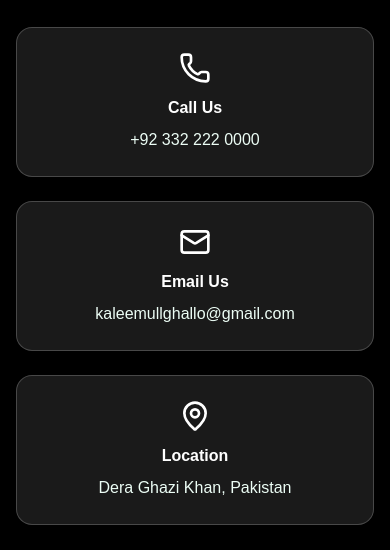
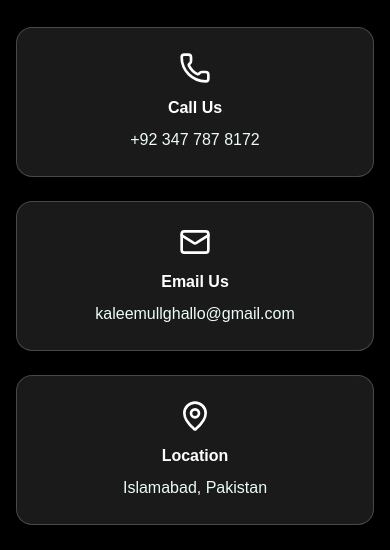
Before and after one commit to connect2abdulaziz/online-quran-academy, a Next.js app: page / in a window 390 px wide. Shown: the part 6580-7130 px from the top of the page. Built offline with nearby package versions, Linux system fonts and the light colour scheme.

Commit message:
phone no and location setup

```diff
--- a/app/page.tsx
+++ b/app/page.tsx
@@ -409,7 +409,7 @@ const QuranAcademy = () => {
             <a href="tel:+923322220000" className="bg-white/10 backdrop-blur-sm rounded-2xl p-6 hover:bg-white/20 transition-all border border-white/20">
               <Phone className="w-8 h-8 mx-auto mb-3" />
               <h3 className="font-bold mb-2">Call Us</h3>
-              <p className="text-emerald-50">+92 332 222 0000</p>
+              <p className="text-emerald-50">+92 347 787 8172</p>
             </a>
 
             <a href="mailto:kaleemullghallo@gmail.com" className="bg-white/10 backdrop-blur-sm rounded-2xl p-6 hover:bg-white/20 transition-all border border-white/20">
@@ -421,7 +421,7 @@ const QuranAcademy = () => {
             <div className="bg-white/10 backdrop-blur-sm rounded-2xl p-6 border border-white/20">
               <MapPin className="w-8 h-8 mx-auto mb-3" />
               <h3 className="font-bold mb-2">Location</h3>
-              <p className="text-emerald-50">Dera Ghazi Khan, Pakistan</p>
+              <p className="text-emerald-50">Islamabad, Pakistan</p>
             </div>
           </div>
 
```
